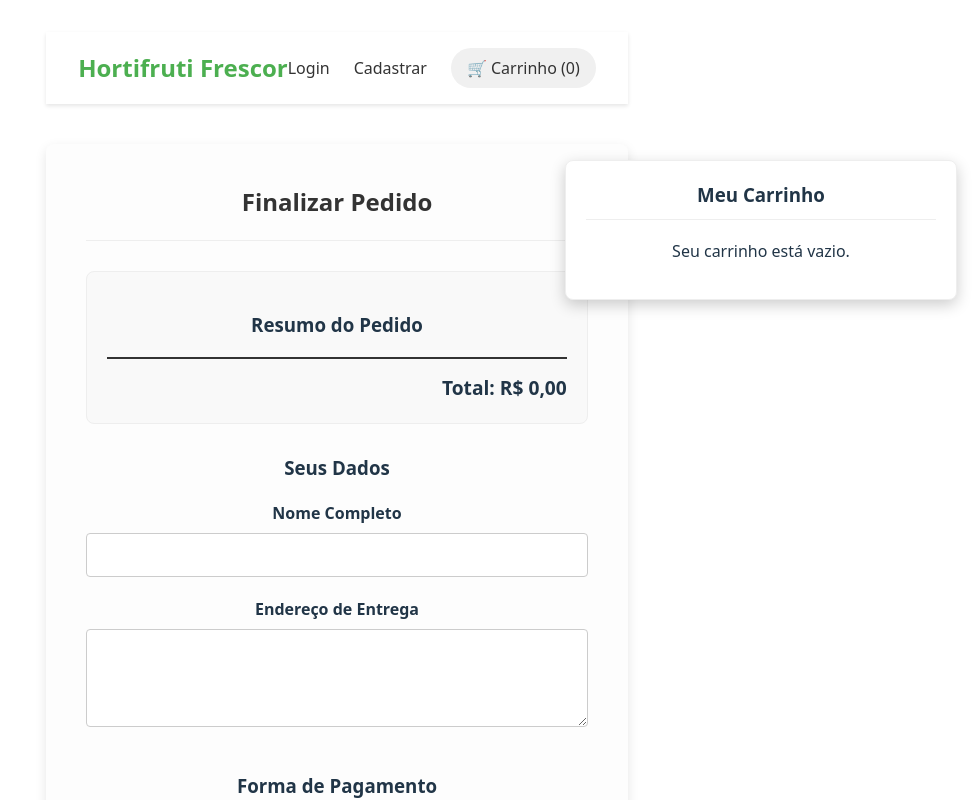
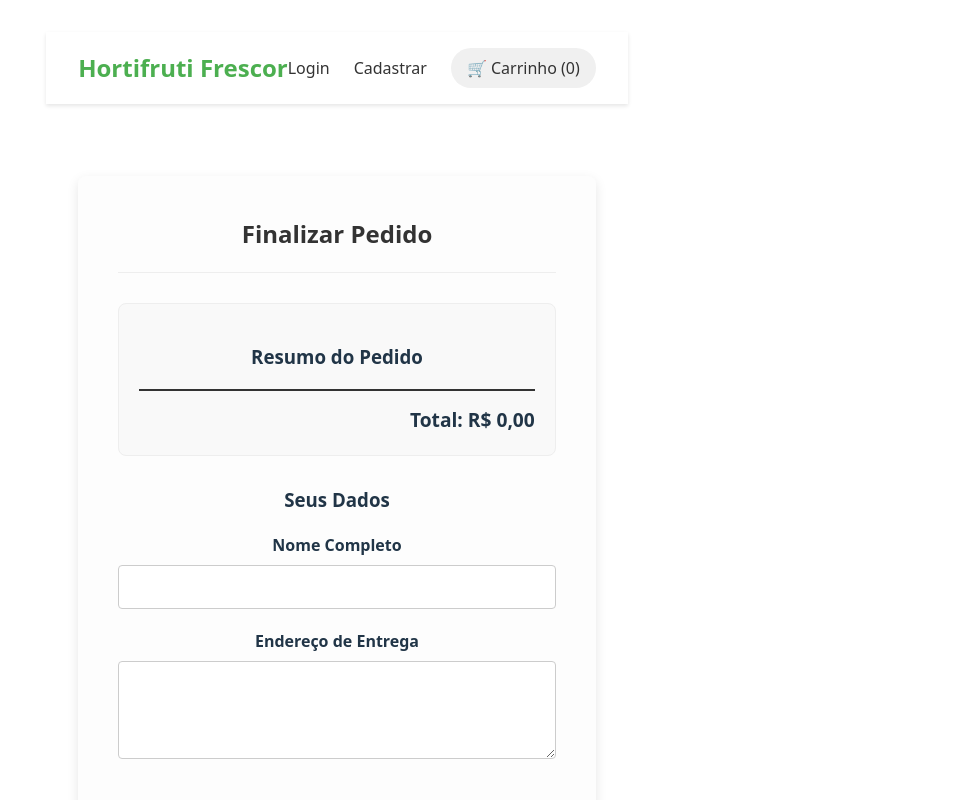
Before and after one commit to ClauM5/hortifruti-pwa, a React (Vite) app in the folder frontend/: page /checkout in a window 1280 px wide. Shown: the top 800 px of the page, without its empty margins (303-1280 px from the left). Built offline with nearby package versions, Linux system fonts and the light colour scheme.

Commit message:
Refina layout principal e visibilidade do carrinho

```diff
--- /dev/null
+++ b/frontend/src/layouts/MainLayout.css
@@ -0,0 +1,17 @@
+/* Arquivo: frontend/src/layouts/MainLayout.css */
+
+.app-container {
+    display: flex;
+    flex-direction: column;
+    min-height: 100vh;
+}
+
+/* Este é o nosso novo container que vai centralizar o conteúdo */
+.page-content {
+    flex-grow: 1;
+    max-width: 1200px;  /* Define uma largura máxima para o conteúdo */
+    width: 100%;
+    margin: 0 auto;     /* Centraliza o container na página */
+    padding: 2rem;      /* Adiciona um respiro/espaçamento nas laterais e no topo/fundo */
+    box-sizing: border-box; /* Garante que o padding não afete a largura total */
+}
--- a/frontend/src/layouts/MainLayout.jsx
+++ b/frontend/src/layouts/MainLayout.jsx
@@ -1,21 +1,32 @@
-// Arquivo: frontend/src/layouts/MainLayout.jsx
+// Arquivo: frontend/src/layouts/MainLayout.jsx (Versão Final Refinada)
 
 import React from 'react';
-import { Outlet } from 'react-router-dom';
+// 1. Importa o Outlet para renderizar as páginas e o useLocation para saber a URL atual
+import { Outlet, useLocation } from 'react-router-dom';
 import Navbar from '../components/Navbar';
 import Cart from '../components/Cart';
+import './MainLayout.css'; // Vamos criar este novo arquivo de estilo
 
-// Este é o nosso "molde" de página
 function MainLayout() {
+  // 2. Pega a informação da localização (URL) atual
+  const location = useLocation();
+
+  // 3. Define em quais páginas o carrinho flutuante NÃO deve aparecer
+  const hideCartOnPaths = ['/checkout', '/login', '/register', '/minha-conta'];
+  const shouldShowCart = !hideCartOnPaths.includes(location.pathname);
+
   return (
-    <div>
+    <div className="app-container">
       <Navbar />
-      <Cart /> {/* Mantemos o carrinho flutuante aqui também */}
-      <main>
-        {/* O <Outlet /> é o espaço reservado onde o React Router irá
-            renderizar o conteúdo da página atual (Home, Login, etc.) */}
+
+      {/* 4. Renderiza o carrinho somente se shouldShowCart for verdadeiro */}
+      {shouldShowCart && <Cart />}
+
+      {/* 5. Adiciona uma div "page-content" para centralizar e dar espaçamento */}
+      <main className="page-content">
         <Outlet />
       </main>
+
       {/* No futuro, poderíamos adicionar um <Footer /> aqui */}
     </div>
   );
--- a/frontend/src/pages/HomePage.jsx
+++ b/frontend/src/pages/HomePage.jsx
@@ -1,4 +1,4 @@
-// Arquivo: frontend/src/pages/HomePage.jsx (Versão Limpa sem Navbar/Cart)
+// Arquivo: frontend/src/pages/HomePage.jsx (Versão Final e Limpa)
 
 import React, { useState, useEffect } from 'react';
 import '../App.css';
@@ -20,12 +20,12 @@ function HomePage() {
   },[]);
 
   return (
-    <> {/* Usamos um fragmento <> pois o <div className="App"> agora não é mais necessário aqui */}
+    <>
       <header className="App-header">
         <h1>Hortifruti Frescor</h1>
         <p>Peça online, receba em casa!</p>
       </header>
-      <main className="product-grid">
+      <div className="product-grid">
         {loading && <p>Carregando produtos...</p>}
         {produtos.map(produto => (
           <div key={produto.id} className="product-card">
@@ -37,7 +37,7 @@ function HomePage() {
             </div>
           </div>
         ))}
-      </main>
+      </div>
     </>
   );
 }
```
